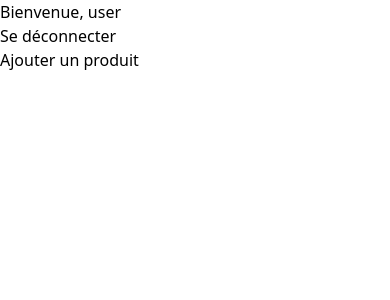
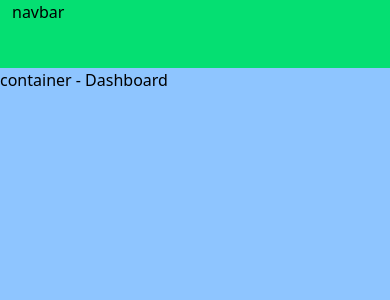
Before and after one commit to lletierce/crazee-burger2-admin, a React (Vite) app: page /dashboard in a window 390 px wide. Shown: the top 300 px of the page. Built offline with nearby package versions, Linux system fonts and the light colour scheme; no server answers; sample sign-in values are in the browser's storage.

Commit message:
💄 Create common responsive <PageLayout />

```diff
--- a/src/components/Dashboard.tsx
+++ b/src/components/Dashboard.tsx
@@ -2,6 +2,7 @@ import { logout } from "../api/authService";
 import { addProduct, getProduct } from "../api/menuService";
 import { useAuth } from "../context/AuthContext";
 import { getUsernameFromEmail } from "../utils/string";
+import PageLayout from "./layouts/PageLayout";
 
 export default function Dashboard() {
     const { user } = useAuth();
@@ -11,12 +12,8 @@ export default function Dashboard() {
     // getProduct("81dQsvr9XA0bfJvQjPu0")
 
     return (
-        <div>
-            <h1>Bienvenue, {userName}</h1>
-            <button onClick={logout}>
-                Se déconnecter
-            </button> <br />
-            <button onClick={addProduct}>Ajouter un produit</button>
-        </div>
+        <PageLayout>
+            <p>container - Dashboard</p>
+        </PageLayout>
     )
 }
--- /dev/null
+++ b/src/components/layouts/PageLayout.tsx
@@ -0,0 +1,28 @@
+import React from 'react'
+
+type PageLayoutProps = {
+  children: React.ReactNode;
+}
+
+export default function PageLayout({ children }: PageLayoutProps) {
+  return (
+    <div className="bg-red-300 h-screen flex justify-center items-center">
+      <div className="bg-red-600 flex flex-col h-full w-full md:h-[95vh] md:max-w-[1400px] md:mx-auto">
+        <div className="bg-green-400 h-[8vh] px-3 md:h-[10vh] flex md:px-5">
+          <p>navbar</p> {/*TODO: refacto w. <NavBar />*/}
+          {/* <h1>Bienvenue, {userName}</h1> */}
+          {/* <button onClick={logout}>
+            Se déconnecter
+          </button> */}
+        </div>
+        <div className="bg-blue-300 flex-1 relative">
+          {/* <div className="bg-orange-300 absolute top-0 left-0 h-full">
+                        left lateral panel
+                </div> */}
+          {children}
+          {/* <button onClick={addProduct}>Ajouter un produit</button> */}
+        </div>
+      </div>
+    </div>
+  );
+}
```
